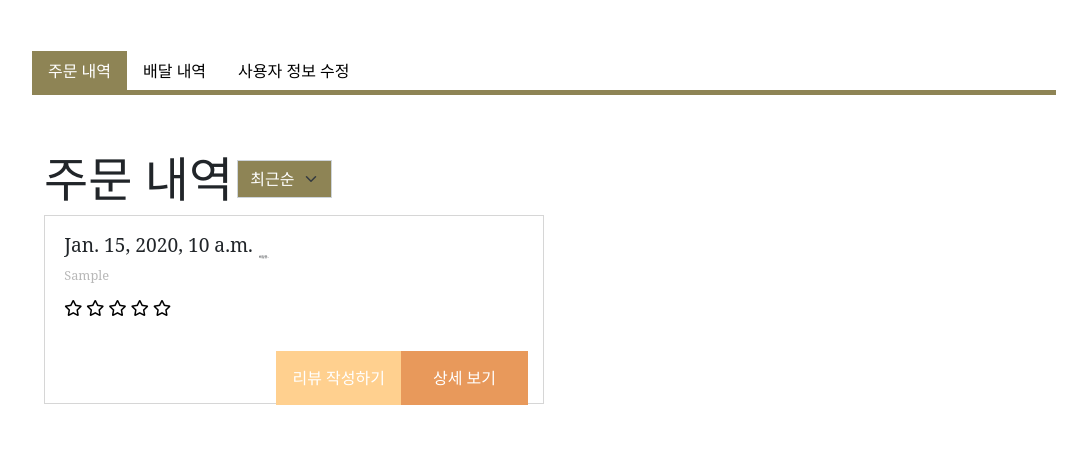
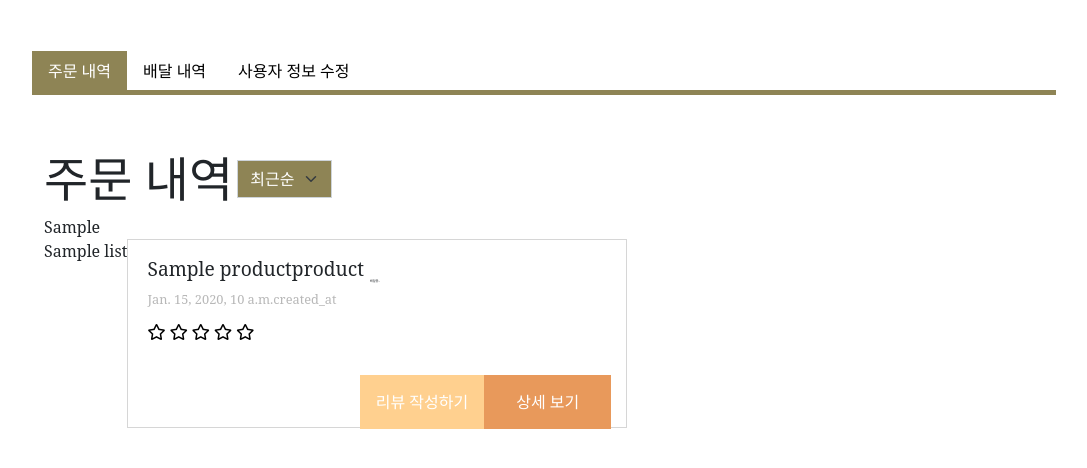
Before and after one commit to YoonkyungH/8-HakyeonJiyeon, a Django app: template jangbwaguni/member/templates/member/mypage_orderlist.html in a window 1280 px wide. Shown: the part 96-564 px from the top of the page, without its empty margins (96-1183 px from the left). Run offline with Django 3.2, Linux system fonts and the light colour scheme; the template is opened without the code that fills it: most values are stand-ins (such as "Sample title", 1, 10 or a date in 2020); some libraries are stand-ins or nearby versions; some web fonts are replaced.

Commit message:
url 연결 및 수정

```diff
--- a/jangbwaguni/member/templates/member/mypage_orderlist.html
+++ b/jangbwaguni/member/templates/member/mypage_orderlist.html
@@ -41,19 +41,22 @@
             </span>
         </div>
 
+{{order_list}}
         <div class="flex-container">
-            {% for order in orders %}
+            {% for list in order_list %}
+            {{ list }}
             <!-- 반복할 구간 -->
             <table>
                 <tr>
                     <td colspan="2" style="padding-left:1.2rem; padding-top:3%;">
-                        <span style="font-size: 1.2rem; vertical-align: bottom;">{{ order.fields.created }}</span>
+                        <span style="font-size: 1.2rem; vertical-align: bottom;">{{list.product}}product</span>
                         <span style="font-size:0.2rem; vertical-align: bottom;">&nbsp;&nbsp;배달중..</span>
                     </td>
                 </tr>
                 <tr style="height:2rem;">
                     <td colspan="2" style="padding-left:1.2rem; padding-right:1.2rem; color:rgb(184, 184, 184); font-size:0.8rem; vertical-align: middle;">
-                        {{ order.fields.order_product }}
+                        <!-- {{ order.fields.order_product }} -->
+                        {{ list.created_at }}created_at
                     </td>
                 </tr>
                 <tr style="height:2rem;">
@@ -151,7 +154,7 @@
     <div id="deliverylist" class="tab-pane container">
         <div class="row justify-content-evenly mb-3 mt-5">
             <div class="row align-items-center">
-                <div class="col-auto text-subtitle" style="font-family: 'SBAggroB','serif'; font-size:3rem;">배달 내역</div>
+                <span class="col-auto text-subtitle" style="font-family: 'SBAggroB','serif'; font-size:3rem;">배달 내역</span>
                 <div class="col-auto">
                     <select class="form-select rounded-0 w-auto bg-browngrey text-white">
                         <option selected value="recent">최근순</option>
--- a/jangbwaguni/member/views.py
+++ b/jangbwaguni/member/views.py
@@ -14,7 +14,10 @@ from orderrequest.models import OrderApply
 
 
 def d_mypage_orderlist(request):
-    return render(request, 'member/mypage_orderlist.html')
+    if request.method == 'GET':
+        order_list = OrderApply.objects.all()
+        order_list = {'order_list' : order_list}
+        return render(request, 'member/mypage_orderlist.html', order_list)
 
 class IndexView(View):
     def get(self, request):
--- a/jangbwaguni/orderrequest/views.py
+++ b/jangbwaguni/orderrequest/views.py
@@ -1,14 +1,15 @@
 
 from django.http import JsonResponse
+from django.http.response import HttpResponseRedirect
 from django.shortcuts import render, get_object_or_404, redirect
 from django.utils import timezone
 import datetime
+from django.urls import reverse
 
 # from delivery.models import Rider
 from member.models import Customer, Rider
 from orderrequest.models import OrderApply
 from .forms import OrderApplyForm
-
 # View
 import json
 from django.views import View
@@ -46,7 +47,7 @@ from django.views.decorators.csrf import csrf_exempt # 추후 삭제
 #     return render(request, 'orderrequest/order_cus.html', {'form':form, 'rider':rider, 'cus':cus})
 # 성공------------------------------------------------
 # @login_required
-@csrf_exempt
+# @csrf_exempt
 def d_order_cus(request, rider_id):
     rider = get_object_or_404(Rider, pk=rider_id) # Rider클래스에서 가지는 pk값이 아니면 404에러 발생
     # cus = Customer.objects.all().filter(id=user)
@@ -64,7 +65,6 @@ def d_order_cus(request, rider_id):
             new_order.sale_store = request.POST.getlist("sale_store[]")
             new_order.save()
             return render(request, 'member/mypage_orderlist.html')
-
     else:
         form = OrderApplyForm()
     context = {'form':form}
```
Also changed, not shown: jangbwaguni/orderrequest/models.py (line endings or trailing spaces).
